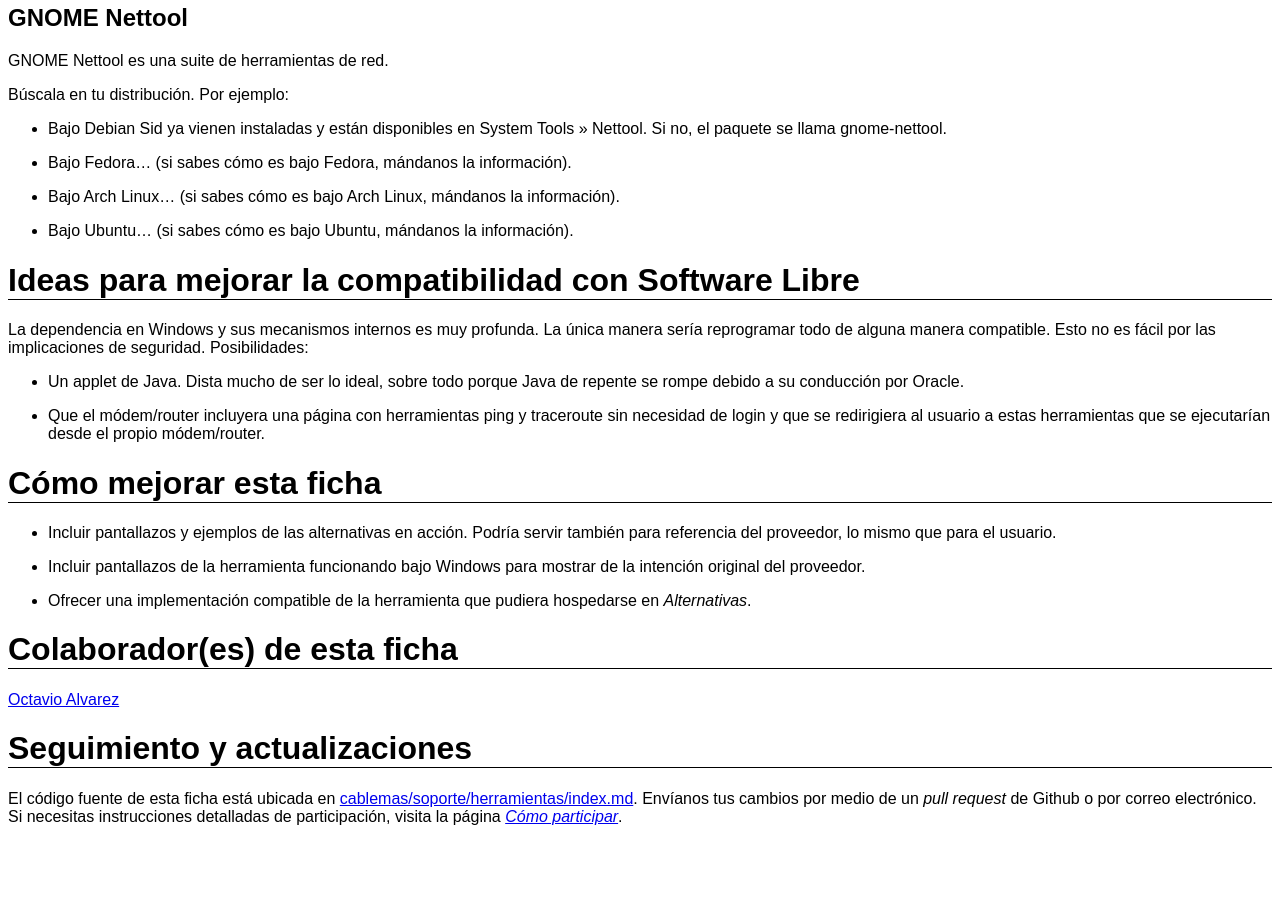
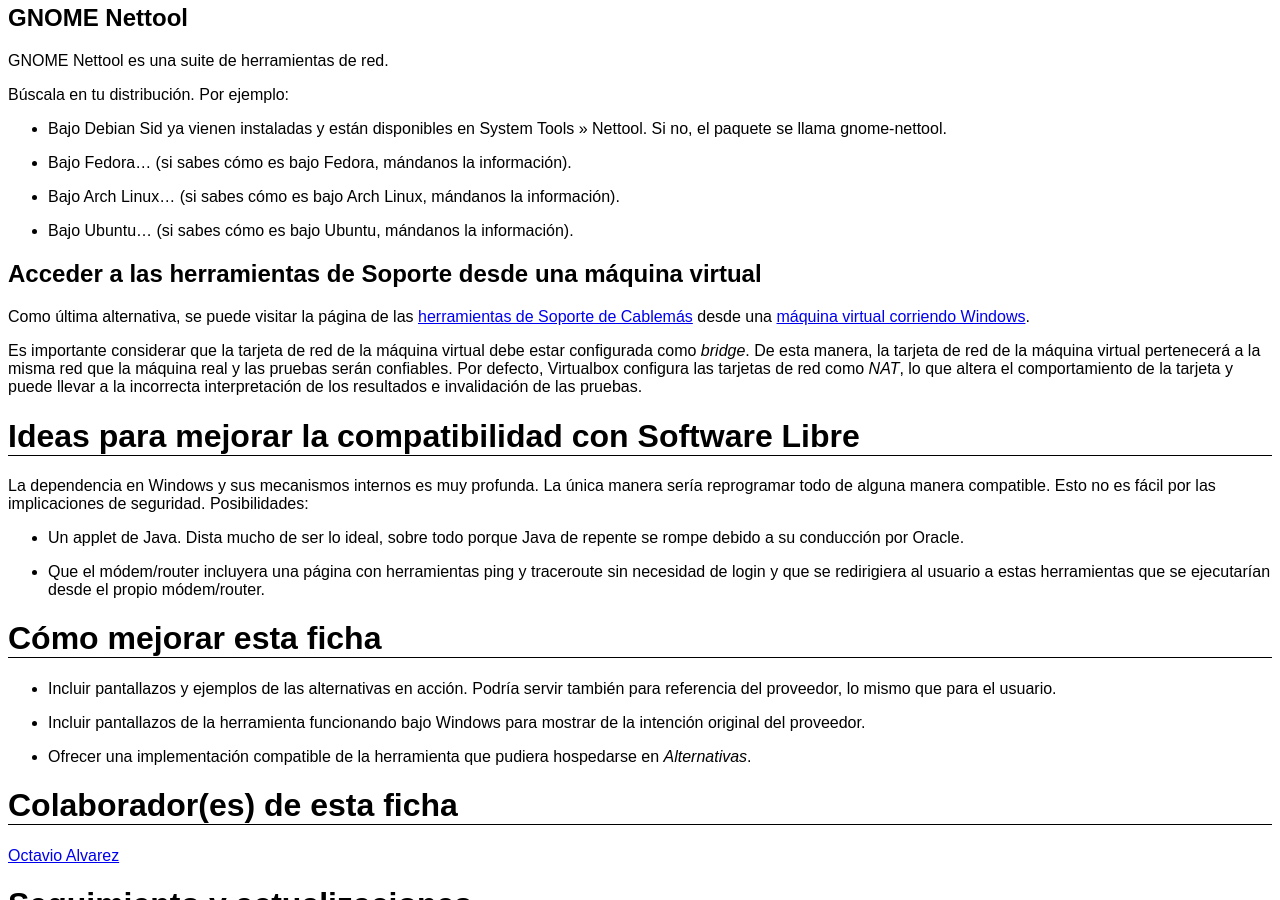
Before and after one commit to gultij/alternus.gultij.org, a Jekyll site: the page built from cablemas/soporte/herramientas/index.md, in a window 1280 px wide and 900 px high, scrolled down 893 px. Built offline with Jekyll 4.4.1, drawn with Linux system fonts in a browser that asks for light colours; before the commit the page ends 1735 px from its top, so only the background shows below that.

Commit message:
Agregar una ficha dedicada a Windows sobre Virtualbox
... ofrecerlo como solución en la ficha de cablemas/soporte/herramientas

```diff
--- a/cablemas/soporte/herramientas/index.md
+++ b/cablemas/soporte/herramientas/index.md
@@ -56,6 +56,12 @@
 
 * Bajo Ubuntu... (si sabes cómo es bajo Ubuntu, mándanos la información).
 
+## Acceder a las herramientas de Soporte desde una máquina virtual
+
+Como última alternativa, se puede visitar la página de las [herramientas de Soporte de Cablemás]({{page.liga}}) desde una [máquina virtual corriendo Windows](/virtualbox/windows/).
+
+Es importante considerar que la tarjeta de red de la máquina virtual debe estar configurada como *bridge*. De esta manera, la tarjeta de red de la máquina virtual pertenecerá a la misma red que la máquina real y las pruebas serán confiables. Por defecto, Virtualbox configura las tarjetas de red como *NAT*, lo que altera el comportamiento de la tarjeta y puede llevar a la incorrecta interpretación de los resultados e invalidación de las pruebas.
+
 # Ideas para mejorar la compatibilidad con Software Libre
 
 La dependencia en Windows y sus mecanismos internos es muy profunda. La única manera sería reprogramar todo de alguna manera compatible. Esto no es fácil por las implicaciones de seguridad. Posibilidades:
```
Also changed, not shown: virtualbox/windows/index.md (added, +44 -0 lines), virtualbox/windows/screenshot.png (added).
